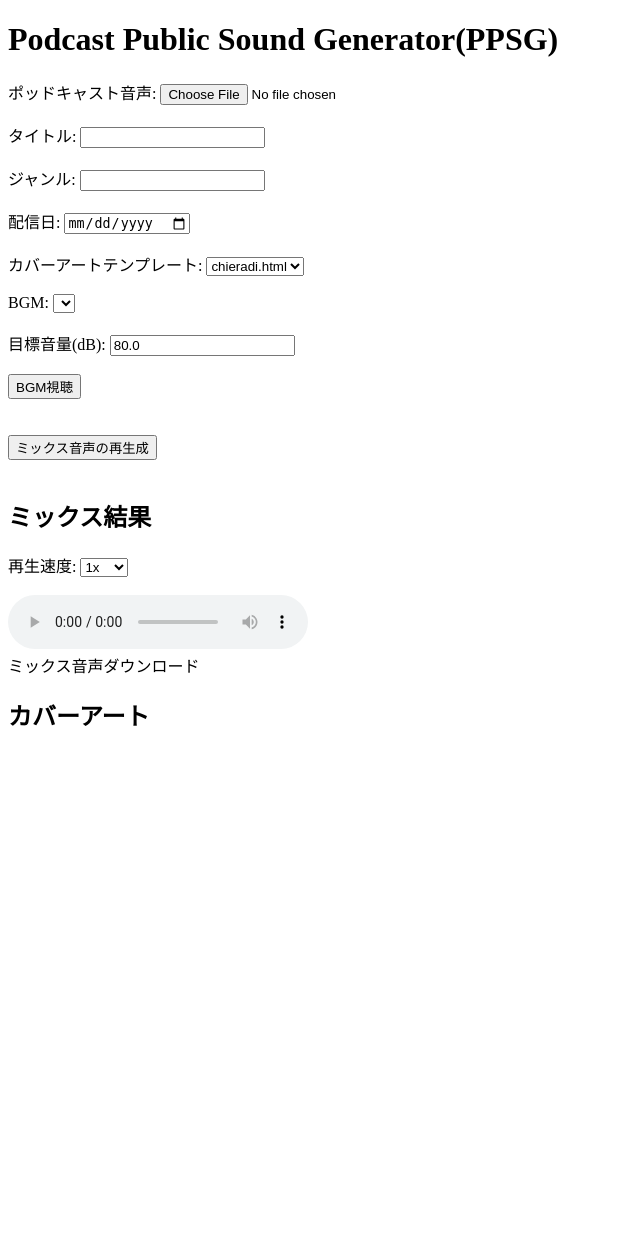
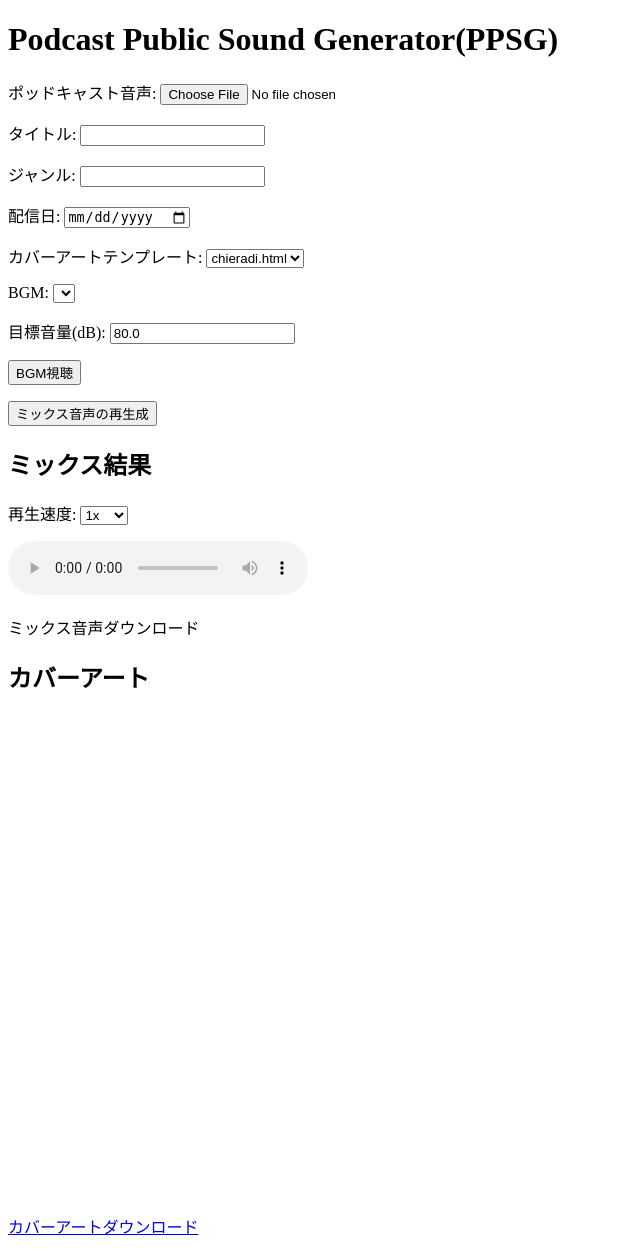
Before and after one commit to TakamiChie/PodcastPublicSoundGenerator, a Flask app: page / in a window 1280 px wide. Shown: the top 1251 px of the page, without its empty margins (0-640 px from the left). Run offline with Flask 3, Linux system fonts and the light colour scheme; lists and menus that the app fills with data are empty.

Commit message:
Remove br tags and add spacing via CSS

```diff
--- a/static/css/style.css
+++ b/static/css/style.css
@@ -24,3 +24,7 @@
     transform: rotate(360deg);
   }
 }
+
+.form-item {
+  margin-bottom: 1em;
+}
--- a/templates/index.html
+++ b/templates/index.html
@@ -9,16 +9,27 @@
 <body>
   <h1>Podcast Public Sound Generator(PPSG)</h1>
   <form action="{{ url_for('mix') }}" method="post" enctype="multipart/form-data">
+    <div class="form-item">
       <label for="audio">ポッドキャスト音声:</label>
-    <input type="file" name="audio" id="audio" required><br><br>
+      <input type="file" name="audio" id="audio" required>
+    </div>
+    <div class="form-item">
       <label for="title">タイトル:</label>
-    <input type="text" id="title"><br><br>
+      <input type="text" id="title">
+    </div>
+    <div class="form-item">
       <label for="genre">ジャンル:</label>
-    <input type="text" id="genre"><br><br>
+      <input type="text" id="genre">
+    </div>
+    <div class="form-item">
       <label for="date">配信日:</label>
-    <input type="date" id="date"><br><br>
+      <input type="date" id="date">
+    </div>
+    <div class="form-item">
       <label for="template">カバーアートテンプレート:</label>
-    <select id="template" class="savecontrol"></select><br><br>
+      <select id="template" class="savecontrol"></select>
+    </div>
+    <div class="form-item">
       <label for="bgm">BGM:</label>
       <select name="bgm" id="bgm" required>
         {% for group_data in options %}
@@ -28,15 +39,25 @@
           {% endfor %}
         </optgroup>
         {% endfor %}
-    </select><br><br>
+      </select>
+    </div>
+    <div class="form-item">
       <label for="target_db">目標音量(dB):</label>
-    <input type="number" name="target_db" id="target_db" value="{{ target_db }}" step="0.1" class="savecontrol"><br><br>
-    <button type="button" id="previewBtn">BGM視聴</button><br><br>
-    <audio id="previewAudio"></audio><br>
+      <input type="number" name="target_db" id="target_db" value="{{ target_db }}" step="0.1" class="savecontrol">
+    </div>
+    <div class="form-item">
+      <button type="button" id="previewBtn">BGM視聴</button>
+    </div>
+    <div class="form-item">
+      <audio id="previewAudio"></audio>
+    </div>
+    <div class="form-item">
       <button type="submit">ミックス音声の再生成</button>
-    <div id="mixProgress" class="spinner" style="display:none;"></div><br><br>
+      <div id="mixProgress" class="spinner" style="display:none;"></div>
+    </div>
   </form>
   <h2>ミックス結果</h2>
+  <div class="form-item">
     <label for="mixedRate">再生速度:</label>
     <select id="mixedRate" class="savecontrol">
       <option value="0.5">0.5x</option>
@@ -45,8 +66,11 @@
       <option value="2">2x</option>
       <option value="3">3x</option>
       <option value="4">4x</option>
-  </select><br><br>
-  <audio id="mixedAudio" controls></audio><br>
+    </select>
+  </div>
+  <div class="form-item">
+    <audio id="mixedAudio" controls></audio>
+  </div>
   <a id="mixedDownload" download="mixed.mp3">ミックス音声ダウンロード</a>
   <h2>カバーアート</h2>
   <div id="coverArea"><iframe id="coverFrame"></iframe></div>
```
Lines whose indentation alone changed are shown as unchanged.
